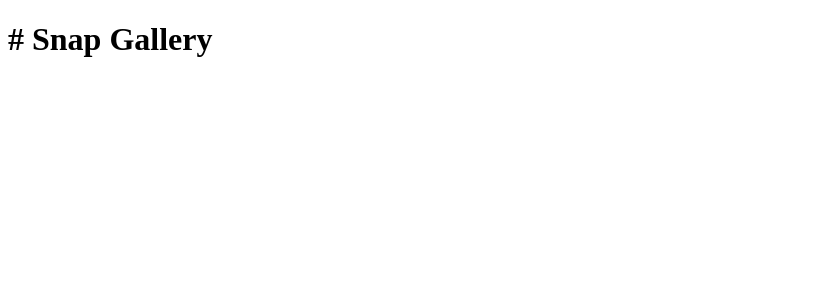
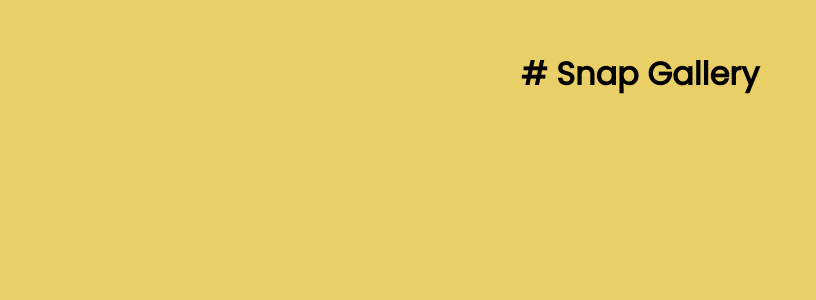
Before and after one commit to eobcre/snap-gallery, a React (Vite) app: page / in a window 1280 px wide. Shown: the top 300 px of the page, without its empty margins (0-816 px from the left). Built offline with nearby package versions, Linux system fonts and the light colour scheme.

Commit message:
css reset, background and title styles

```diff
--- a/src/index.css
+++ b/src/index.css
@@ -0,0 +1,17 @@
+@import url('https://fonts.googleapis.com/css2?family=Poppins&display=swap');
+
+* {
+  margin: 0;
+  padding: 0;
+  box-sizing: border-box;
+}
+
+body {
+  background-color: #e8cf68;
+}
+
+h1 {
+  text-align: center;
+  padding: 50px;
+  font-family: 'Poppins', sans-serif;
+}
```
